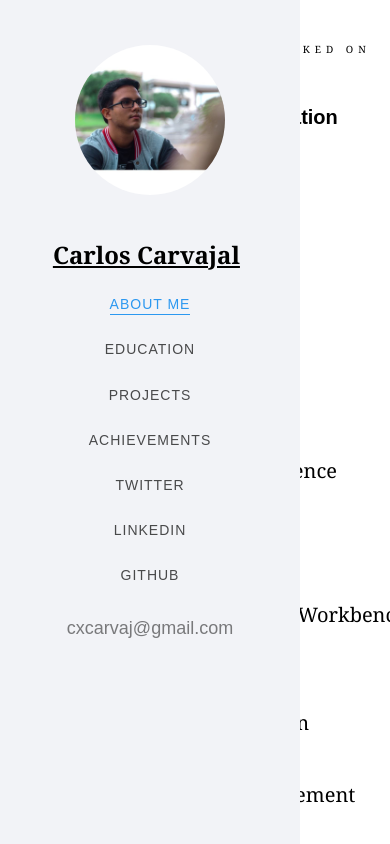
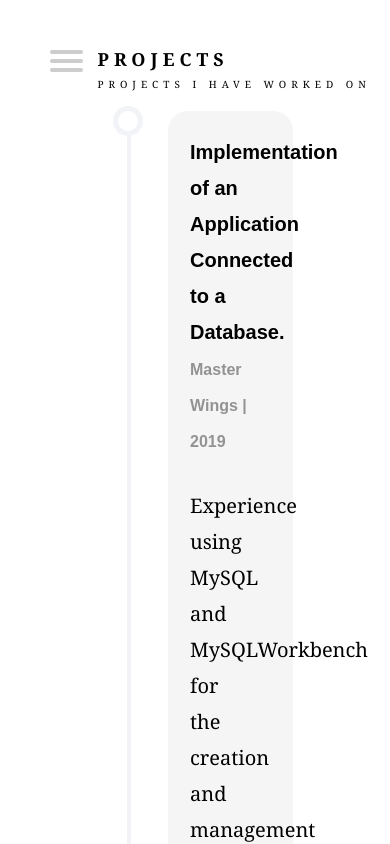
Before and after one commit to cxcarvaj/cv-reactApp, a React (Create React App) app: page /Projects in a window 390 px wide. Shown: the top 844 px of the page. Built offline with nearby package versions, Linux system fonts and the light colour scheme.

Commit message:
Burger Menu and re-structured code

```diff
--- a/src/Components/Education.js
+++ b/src/Components/Education.js
@@ -19,7 +19,7 @@ const Education = () => {
                   <i className="icon-book" />
                 </div>
                 <div className="education-label">
-                  <h2>Bachiller en Ciencias con especialidad en Físico Matemáticas
+                  <h2>Bachelor of Science with a specialty in Mathematical Physicist
                     <div>
                       <span>Academia Naval Almirante Illingworth | 2016</span>
                     </div>
--- a/src/Components/Inicio.js
+++ b/src/Components/Inicio.js
@@ -3,13 +3,9 @@ import Sidebar from './Sidebar'
 
 const Inicio = () =>{
     return (
-        <div className="App">
-          <header className="App-header">
-          </header>
-          <body>
-            <Sidebar/>
-          </body>
-        </div>
+      <div>
+        <Sidebar/>
+      </div>
       );
 }
 export default Inicio
--- a/src/Components/Sidebar.js
+++ b/src/Components/Sidebar.js
@@ -3,11 +3,18 @@ import '../Css/style.css'
 import me from '../Images/me.jpeg'
 
 const Sidebar = (props) => {
+
     return (
         <div>
-            <div>
-                <nav href="#navbar" className="nav-toggle" data-toggle="collapse" data-target="#navbar" aria-expanded="false" aria-controls="navbar"></nav>
-                <aside id="aside" className="border">
+            <nav role="navigation">
+                <div id="menuToggle">
+                    <input type="checkbox" />
+                    <span></span>
+                    <span></span>
+                    <span></span>
+                    <div id="menu">
+                    <aside id="aside-wrapper">
+                        <aside id="section-aside" className="border">
                             <div className="text-center">
                                 {/* <div className="profile-img"/> */}
                                 {/* <div className="author-img" style={{ backgroundImage: `url(${me})` }} /> */}
@@ -24,6 +31,7 @@ const Sidebar = (props) => {
                                     </ul>
                                 </div>
                             </nav>
+                        </aside>
                         <aside id="social-aside">
                             <nav id="social-menu" className="socialNavbar">
                                 <ul>
@@ -39,6 +47,10 @@ const Sidebar = (props) => {
                     </aside>
                 </div>
                 </div>
+            </nav>
+
+        </div>
+
     )
 
 }
--- a/src/Css/style.css
+++ b/src/Css/style.css
@@ -1,3 +1,142 @@
+* {
+  margin: 0;
+  padding: 0;
+  box-sizing: border-box;
+}
+
+/* Burger Menu */
+
+#menuToggle {
+  display: none;
+  position: relative;
+  top: 50px;
+  left: 50px;
+  z-index: 1;
+  -webkit-user-select: none;
+  user-select: none;
+}
+
+#menuToggle a {
+  text-decoration: none;
+  color: #232323;
+  transition: color 0.3s ease;
+}
+
+#menuToggle input {
+  display: block;
+  width: 40px;
+  height: 32px;
+  position: absolute;
+  top: -7px;
+  left: -5px;
+  cursor: pointer;
+  opacity: 0;
+  /* hide this */
+  z-index: 2;
+  /* and place it over the hamburger */
+  -webkit-touch-callout: none;
+}
+
+/*
+ * Just a quick hamburger
+ */
+
+#menuToggle span {
+  display: block;
+  width: 33px;
+  height: 4px;
+  margin-bottom: 5px;
+  position: relative;
+  background: #cdcdcd;
+  border-radius: 3px;
+  z-index: 1;
+  transform-origin: 4px 0px;
+  transition: transform 0.5s cubic-bezier(0.77, 0.2, 0.05, 1.0), background 0.5s cubic-bezier(0.77, 0.2, 0.05, 1.0), opacity 0.55s ease;
+}
+
+#menuToggle span:first-child {
+  transform-origin: 0% 0%;
+}
+
+#menuToggle span:nth-last-child(2) {
+  transform-origin: 0% 100%;
+}
+
+/*
+ * Transform all the slices of hamburger
+ * into a crossmark.
+ */
+
+#menuToggle input:checked~span {
+  opacity: 1;
+  transform: rotate(45deg) translate(-2px, -1px);
+  background: #232323;
+}
+
+/*
+ * But let's hide the middle one.
+ */
+
+#menuToggle input:checked~span:nth-last-child(3) {
+  opacity: 0;
+  transform: rotate(0deg) scale(0.2, 0.2);
+}
+
+/*
+ * Ohyeah and the last one should go the other direction
+ */
+
+#menuToggle input:checked~span:nth-last-child(2) {
+  transform: rotate(-45deg) translate(0, -1px);
+}
+
+/*
+ * Make this absolute positioned
+ * at the top left of the screen
+ */
+
+#menu {
+  position: fixed;
+  width: 300px;
+  margin: -100px 0 0 -50px;
+  padding: 50px;
+  padding-top: 125px;
+  background: #f2f3f7;
+  list-style-type: none;
+  -webkit-font-smoothing: antialiased;
+  /* to stop flickering of text in safari */
+  transform-origin: 0% 0%;
+  transform: translate(-100%, 0);
+  transition: transform 0.5s cubic-bezier(0.77, 0.2, 0.05, 1.0);
+}
+
+/*
+ * And let's slide it in from the left
+ */
+
+#menuToggle input:checked~#menu {
+  transform: none;
+}
+
+@media (max-width:641px) {
+  #menuToggle {
+    display: inline-block;
+  }
+}
+@media (min-width:1281px) {
+  #menu{
+    transform: none;
+  }
+  #menuToggle{
+    display: block;
+  }
+  #menuToggle span {
+    display: none;
+  }
+}
+
+/* Fin del Burger Menu */
+
 .nav-toggle {
   position: relative;
 }
@@ -34,22 +173,22 @@ h1, h2, h3, h4, h5, h6 {
   margin: 0 0 30px 0;
 }
 
-#aside {
+#aside-wrapper {
   padding-top: 3em;
   padding-bottom: 3000px;
-  min-height: 100vh;
-  float: right;
+  min-height: 200vh;
+  float: left;
   width: 300px;
   position: fixed;
-  overflow-y: scroll;
   z-index: 1001;
   background: #f2f3f7;
   -webkit-transition: 0.5s;
   -o-transition: 0.5s;
   transition: 0.5s;
+  left: 0;
 }
 
-#aside img.profile-pic {
+#aside-wrapper img.profile-pic {
   width: 150px;
   height: 150px;
   margin: 0 auto;
@@ -62,7 +201,7 @@ h1, h2, h3, h4, h5, h6 {
   left: 25%;
 }
 
-#aside #name {
+#aside-wrapper #name {
   text-align: right;
   font-weight: 700;
   font-size: 22px;
@@ -71,7 +210,7 @@ h1, h2, h3, h4, h5, h6 {
   width: 100%;
 }
 
-#aside #name a {
+#aside-wrapper #name a {
   display: block;
   text-align: center;
   color: #000;
@@ -85,13 +224,13 @@ h1, h2, h3, h4, h5, h6 {
   padding: 0;
 } */
 
-#aside #main-menu ul, #social-aside #social-menu ul {
+#aside-wrapper #main-menu ul, #social-aside #social-menu ul {
   text-align: center;
   margin: 0;
   padding: 0;
 }
 
-#aside #main-menu ul li, #social-aside #social-menu ul li {
+#aside-wrapper #main-menu ul li, #social-aside #social-menu ul li {
   margin: 0 0 10px 0;
   padding: 5px;
   list-style: none;
@@ -101,7 +240,7 @@ h1, h2, h3, h4, h5, h6 {
   letter-spacing: 1px;
 }
 
-#aside #main-menu ul li a, #social-aside #social-menu ul li a {
+#aside-wrapper #main-menu ul li a, #social-aside #social-menu ul li a {
   color: rgba(0, 0, 0, 0.7);
   text-decoration: none;
   position: relative;
@@ -112,7 +251,7 @@ h1, h2, h3, h4, h5, h6 {
   transition: 0.3s;
 }
 
-#aside #main-menu ul li a:after, #social-aside #social-menu ul li a:after {
+#aside-wrapper #main-menu ul li a:after, #social-aside #social-menu ul li a:after {
   content: "";
   position: absolute;
   height: 1px;
@@ -133,12 +272,12 @@ h1, h2, h3, h4, h5, h6 {
   transition: all 0.3s cubic-bezier(0.175, 0.885, 0.32, 1.275);
 }
 
-#aside #main-menu ul li a:hover, #social-aside #social-menu ul li a:hover {
+#aside-wrapper #main-menu ul li a:hover, #social-aside #social-menu ul li a:hover {
   text-decoration: none;
   color: black;
 }
 
-#aside #main-menu ul li a:hover:after, #social-aside #social-menu ul li a:hover::after {
+#aside-wrapper #main-menu ul li a:hover:after, #social-aside #social-menu ul li a:hover::after {
   visibility: visible;
   -webkit-transform: scaleX(1);
   -moz-transform: scaleX(1);
@@ -147,11 +286,11 @@ h1, h2, h3, h4, h5, h6 {
   transform: scaleX(1);
 }
 
-#aside #main-menu ul li.active a {
+#aside-wrapper #main-menu ul li.active a {
   color: #2c98f0;
 }
 
-#aside #main-menu ul li.active a:after {
+#aside-wrapper #main-menu ul li.active a:after {
   visibility: visible;
   -webkit-transform: scaleX(1);
   -moz-transform: scaleX(1);
@@ -160,7 +299,7 @@ h1, h2, h3, h4, h5, h6 {
   transform: scaleX(1);
 }
 
-#aside .footer {
+#aside-wrapper .footer {
   font-size: 18px;
   text-align: center;
   font-weight: 400;
@@ -315,7 +454,6 @@ h1, h2, h3, h4, h5, h6 {
   font-weight: 500;
 }
 
-
 .education-centered .education-entry-box .education-entry-inner .education-label h2 span {
   -webkit-opacity: .4;
   -moz-opacity: .4;
@@ -327,7 +465,7 @@ h1, h2, h3, h4, h5, h6 {
 
 /* AboutMe.js CSS */
 
-.legend{
+.legend {
   color: #000;
   font-family: "Playfair Display", Georgia, serif;
   font-weight: 400;
@@ -335,9 +473,9 @@ h1, h2, h3, h4, h5, h6 {
   text-align: justify;
   margin: 0 0 30px 0;
   padding-right: 50px;
+}
 
-}
-.grid-container{
+.grid-container {
   display: grid;
   grid-template-columns: 1fr 1fr 1fr;
   gap: 10px;
@@ -351,7 +489,6 @@ h1, h2, h3, h4, h5, h6 {
   height: auto;
   width: max-content;
   background: #f9f9ff;
-
 }
 
 .about-entry-inner i {
@@ -373,13 +510,16 @@ h1, h2, h3, h4, h5, h6 {
   border-color: #fff;
   background: #fff;
 }
+
 /* Usar cuando se ponga una imagen para darle un efecto de un color gradiente*/
+
 /* .about-label:hover i:before {
   background: linear-gradient(to right, #8490ff 0%, #62bdfc 70%);
   -webkit-text-fill-color: transparent;
 } */
 
 /* Projects CSS */
+
 .project-label {
   padding: 20px 20px;
   border-radius: 20px;
@@ -388,11 +528,13 @@ h1, h2, h3, h4, h5, h6 {
   background: #f9f9ff;
   height: auto;
 }
+
 .project-label:hover {
   box-shadow: 0px 10px 30px 0px rgba(0, 0, 0, 0.08);
   border-color: #fff;
   background: #fff;
 }
+
 .project-label {
   position: relative;
   background: whitesmoke;
```
Also changed, not shown: public/manifest.json. Lines whose indentation alone changed are shown as unchanged.
